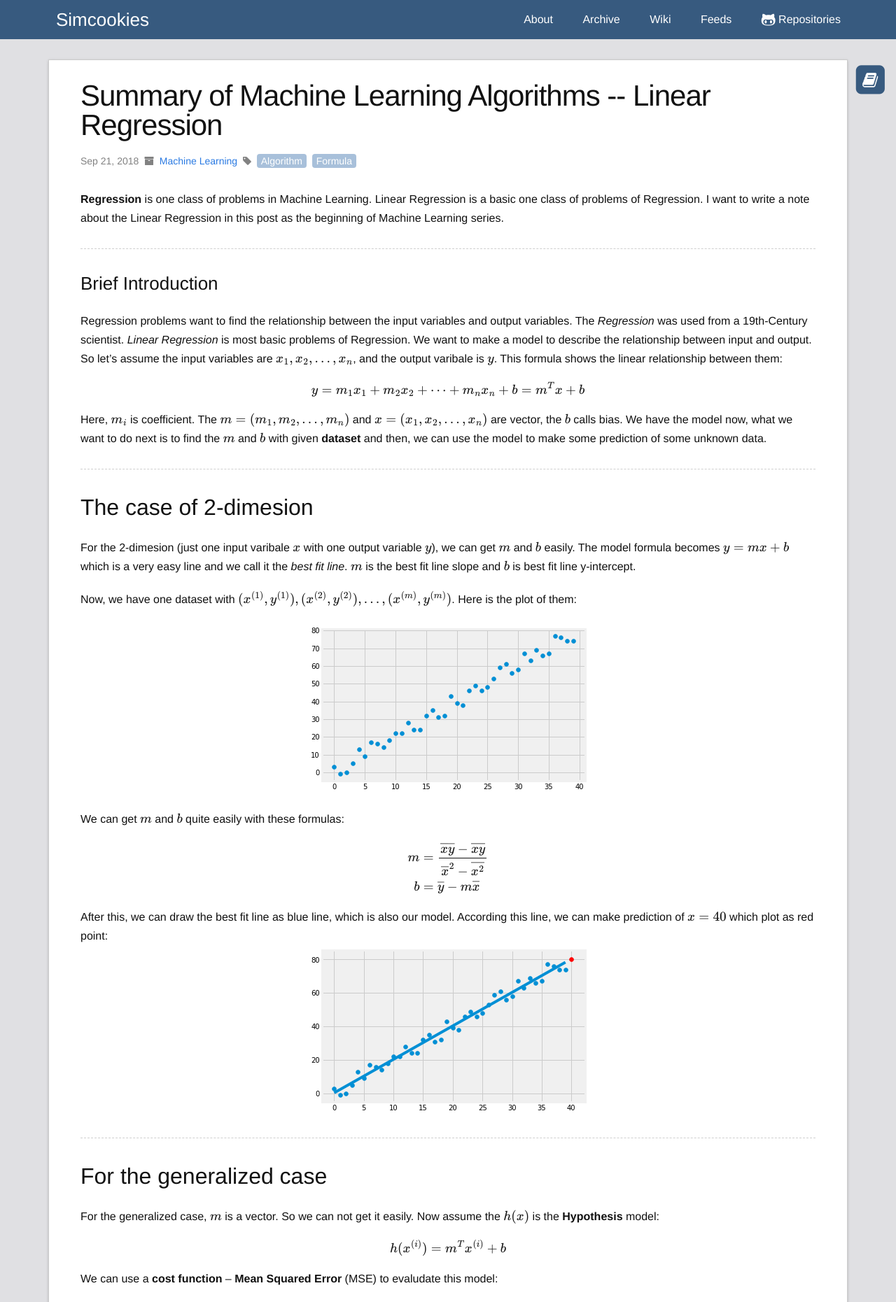
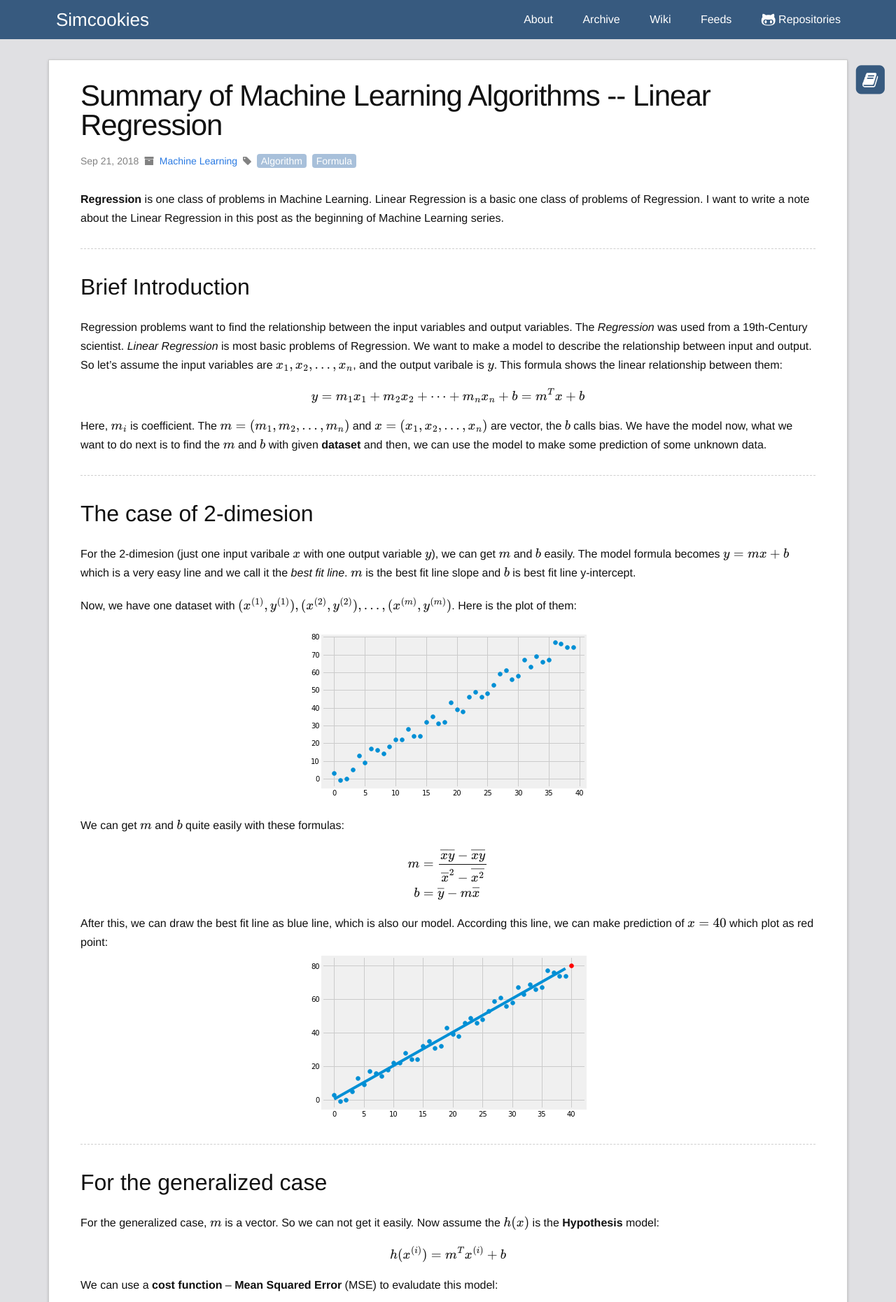
Before and after one commit to Simcookies/gitio, a Jekyll site: the page built from _posts/2018-09-21-summary-of-machine-learning-linear-regression.md, in a window 1280 px wide. Shown: the top 1861 px of the page at 70% size. Built offline with Jekyll 4.4.1, drawn with Linux system fonts in a browser that asks for light colours; nearby versions of some CDN libraries; formulas are drawn with MathJax 3; comment, search, counter and statistics services are not loaded; the table of contents is made by our own code.

Commit message:
small fix

```diff
--- a/_posts/2018-09-21-summary-of-machine-learning-linear-regression.md
+++ b/_posts/2018-09-21-summary-of-machine-learning-linear-regression.md
@@ -9,7 +9,7 @@
 **Regression** is one class of problems in Machine Learning. Linear Regression is a basic one class of problems of Regression. I want to write a note about the Linear Regression in this post as the beginning of Machine Learning series.
 
 -------------------------------------------------------------------------------
-## Brief Introduction
+# Brief Introduction
 
 Regression problems want to find the relationship between the input variables and output variables. The *Regression* was used from a 19th-Century scientist.
 *Linear Regression* is most basic problems of Regression. We want to make a model to describe the relationship between input and output.
@@ -67,7 +67,7 @@
 
 -------------------------------------------------------------------------------
 
-## Practice corner
+# Practice corner
 
 For the 2-D case, it's quite easy to achieve that:
 
```
